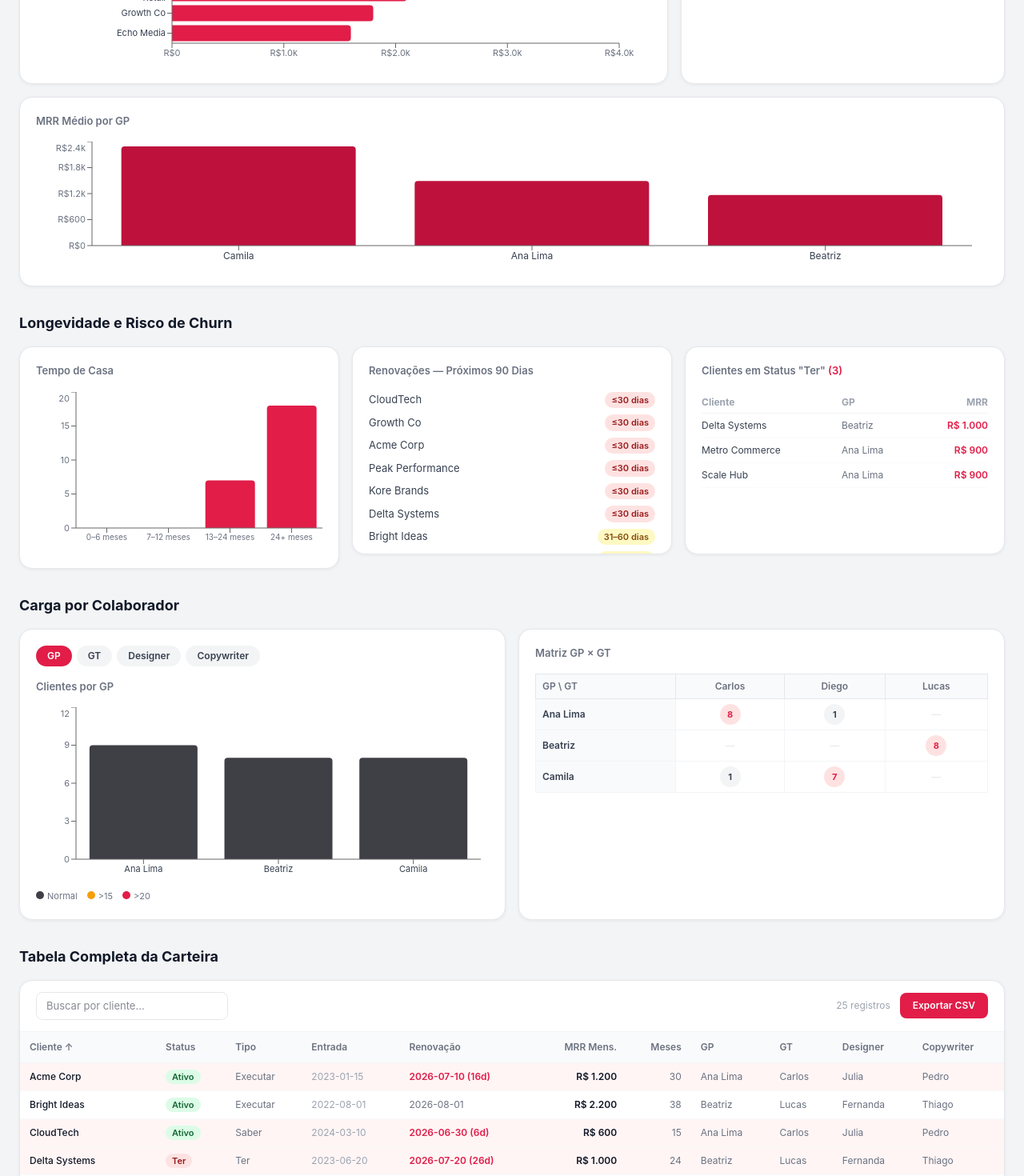
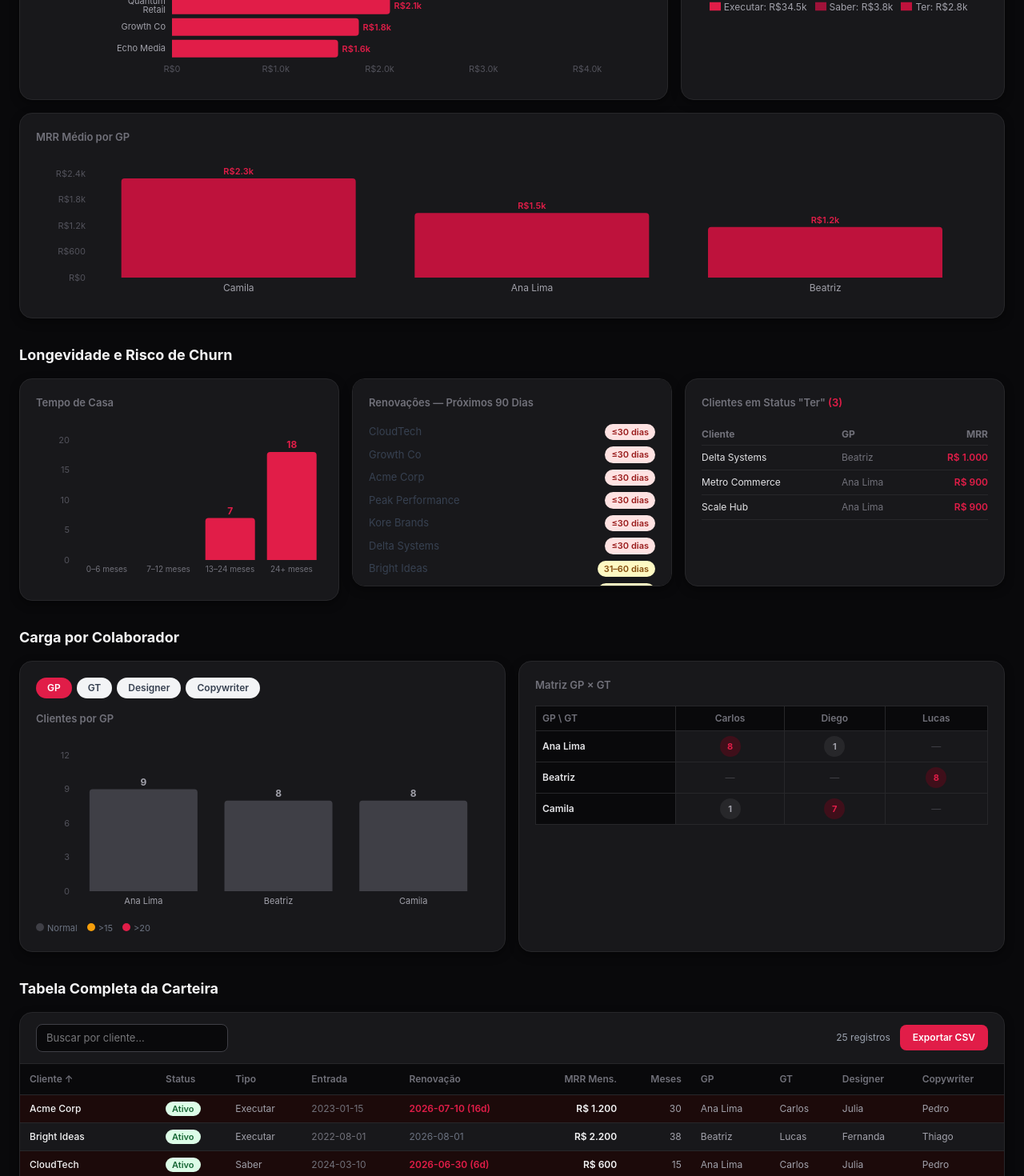
Before and after one commit to FVSilva/carteira-de-cliente, a React (Vite) app: page / in a window 1280 px wide. Shown: the part 700-2170 px from the top of the page at 80% size. Built offline with nearby package versions, Linux system fonts and the light colour scheme.

Commit message:
style: fundo preto total + rótulos de dados nos gráficos

```diff
--- a/src/App.jsx
+++ b/src/App.jsx
@@ -29,7 +29,7 @@ export default function App() {
   const filtered = useMemo(() => applyFilters(data, filters), [data, filters]);
 
   return (
-    <div style={{ minHeight: "100vh", background: "#f3f4f6" }}>
+    <div style={{ minHeight: "100vh", background: "#09090b" }}>
       {/* Header */}
       <header className="dash-header">
         <div style={{ maxWidth: 1536, margin: "0 auto", padding: "12px 24px", display: "flex", alignItems: "center", justifyContent: "space-between", gap: 16, flexWrap: "wrap" }}>
@@ -70,9 +70,9 @@ export default function App() {
 
       {/* Contador */}
       <div style={{ maxWidth: 1536, margin: "0 auto", padding: "10px 24px 0" }}>
-        <p style={{ margin: 0, fontSize: 12, color: "#9ca3af" }}>
-          Exibindo <strong style={{ color: "#374151" }}>{filtered.length}</strong> de{" "}
-          <strong style={{ color: "#374151" }}>{data.length}</strong> clientes
+        <p style={{ margin: 0, fontSize: 12, color: "#71717a" }}>
+          Exibindo <strong style={{ color: "#a1a1aa" }}>{filtered.length}</strong> de{" "}
+          <strong style={{ color: "#a1a1aa" }}>{data.length}</strong> clientes
         </p>
       </div>
 
--- a/src/components/Modulo2Financeiro.jsx
+++ b/src/components/Modulo2Financeiro.jsx
@@ -1,6 +1,6 @@
 import {
   BarChart, Bar, XAxis, YAxis, Tooltip, ResponsiveContainer,
-  PieChart, Pie, Cell, Legend,
+  PieChart, Pie, Cell, Legend, LabelList,
 } from "recharts";
 import { formatBRL, formatBRLShort } from "../utils/filters";
 
@@ -9,12 +9,25 @@ const REDS = ["#e11d48", "#9f1239", "#be123c", "#881337", "#fb7185"];
 function BRLTooltip({ active, payload, label }) {
   if (!active || !payload?.length) return null;
   return (
-    <div style={{ background: "#18181b", border: "1px solid #3f3f46", borderRadius: 8, padding: "8px 12px", fontSize: 12 }}>
+    <div style={{ background: "#09090b", border: "1px solid #3f3f46", borderRadius: 8, padding: "8px 12px", fontSize: 12 }}>
       <p style={{ margin: 0, fontWeight: 600, color: "#e4e4e7" }}>{label}</p>
       {payload.map((p) => (
         <p key={p.name} style={{ margin: 0, color: "#e11d48" }}>{formatBRL(p.value)}</p>
       ))}
     </div>
+  );
+}
+
+function PieLabel({ cx, cy, midAngle, innerRadius, outerRadius, percent, name }) {
+  if (percent < 0.05) return null;
+  const R = innerRadius + (outerRadius - innerRadius) * 0.5;
+  const rad = (Math.PI / 180) * midAngle;
+  const x = cx + R * Math.cos(-rad);
+  const y = cy + R * Math.sin(-rad);
+  return (
+    <text x={x} y={y} fill="#fff" textAnchor="middle" dominantBaseline="central" fontSize={11} fontWeight={600}>
+      {`${(percent * 100).toFixed(0)}%`}
+    </text>
   );
 }
 
@@ -31,7 +44,8 @@ export default function Modulo2Financeiro({ data }) {
   data.forEach((r) => {
     if (r.gp) { gpMap[r.gp] = (gpMap[r.gp] || 0) + r.mrrMensalidade; gpCount[r.gp] = (gpCount[r.gp] || 0) + 1; }
   });
-  const gpData = Object.entries(gpMap).map(([name, t]) => ({ name, mrrMedio: Math.round(t / gpCount[name]) }))
+  const gpData = Object.entries(gpMap)
+    .map(([name, t]) => ({ name, mrrMedio: Math.round(t / gpCount[name]) }))
     .sort((a, b) => b.mrrMedio - a.mrrMedio);
 
   return (
@@ -42,12 +56,14 @@ export default function Modulo2Financeiro({ data }) {
         {/* Top 10 */}
         <div className="module-card">
           <p className="section-title">Top 10 Clientes por MRR Mensalidade</p>
-          <ResponsiveContainer width="100%" height={280}>
-            <BarChart data={top10} layout="vertical" margin={{ left: 60, right: 40 }}>
-              <XAxis type="number" tickFormatter={formatBRLShort} tick={{ fontSize: 11, fill: "#6b7280" }} />
-              <YAxis type="category" dataKey="name" tick={{ fontSize: 11, fill: "#374151" }} width={110} />
+          <ResponsiveContainer width="100%" height={300}>
+            <BarChart data={top10} layout="vertical" margin={{ left: 60, right: 80 }}>
+              <XAxis type="number" tickFormatter={formatBRLShort} tick={{ fontSize: 11, fill: "#52525b" }} axisLine={false} tickLine={false} />
+              <YAxis type="category" dataKey="name" tick={{ fontSize: 11, fill: "#a1a1aa" }} width={110} axisLine={false} tickLine={false} />
               <Tooltip content={<BRLTooltip />} />
-              <Bar dataKey="mrr" fill="#e11d48" radius={[0, 4, 4, 0]} />
+              <Bar dataKey="mrr" fill="#e11d48" radius={[0, 4, 4, 0]}>
+                <LabelList dataKey="mrr" position="right" formatter={formatBRLShort} style={{ fill: "#e11d48", fontSize: 11, fontWeight: 600 }} />
+              </Bar>
             </BarChart>
           </ResponsiveContainer>
         </div>
@@ -55,13 +71,15 @@ export default function Modulo2Financeiro({ data }) {
         {/* Donut */}
         <div className="module-card">
           <p className="section-title">MRR por Tipo de Contrato</p>
-          <ResponsiveContainer width="100%" height={200}>
+          <ResponsiveContainer width="100%" height={220}>
             <PieChart>
-              <Pie data={donutData} cx="50%" cy="50%" innerRadius={50} outerRadius={80} dataKey="value" paddingAngle={3}>
+              <Pie data={donutData} cx="50%" cy="50%" innerRadius={50} outerRadius={85} dataKey="value" paddingAngle={3} labelLine={false} label={<PieLabel />}>
                 {donutData.map((_, i) => <Cell key={i} fill={REDS[i % REDS.length]} />)}
               </Pie>
-              <Tooltip formatter={(v) => [formatBRL(v), "MRR"]} />
-              <Legend formatter={(v, e) => `${v}: ${Math.round((e.payload.value / total) * 100)}%`} />
+              <Tooltip formatter={(v) => [formatBRL(v), "MRR"]} contentStyle={{ background: "#09090b", border: "1px solid #3f3f46", borderRadius: 8, fontSize: 12 }} />
+              <Legend formatter={(v, e) => (
+                <span style={{ color: "#a1a1aa", fontSize: 12 }}>{v}: {formatBRLShort(e.payload.value)}</span>
+              )} />
             </PieChart>
           </ResponsiveContainer>
         </div>
@@ -69,12 +87,14 @@ export default function Modulo2Financeiro({ data }) {
         {/* MRR médio por GP */}
         <div className="module-card" style={{ gridColumn: "1 / -1" }}>
           <p className="section-title">MRR Médio por GP</p>
-          <ResponsiveContainer width="100%" height={160}>
-            <BarChart data={gpData} margin={{ left: 10, right: 20 }}>
-              <XAxis dataKey="name" tick={{ fontSize: 12, fill: "#374151" }} />
-              <YAxis tickFormatter={formatBRLShort} tick={{ fontSize: 11, fill: "#6b7280" }} />
+          <ResponsiveContainer width="100%" height={180}>
+            <BarChart data={gpData} margin={{ left: 10, right: 20, top: 20 }}>
+              <XAxis dataKey="name" tick={{ fontSize: 12, fill: "#a1a1aa" }} axisLine={false} tickLine={false} />
+              <YAxis tickFormatter={formatBRLShort} tick={{ fontSize: 11, fill: "#52525b" }} axisLine={false} tickLine={false} />
               <Tooltip content={<BRLTooltip />} />
-              <Bar dataKey="mrrMedio" fill="#be123c" radius={[4, 4, 0, 0]} />
+              <Bar dataKey="mrrMedio" fill="#be123c" radius={[4, 4, 0, 0]}>
+                <LabelList dataKey="mrrMedio" position="top" formatter={formatBRLShort} style={{ fill: "#e11d48", fontSize: 11, fontWeight: 600 }} />
+              </Bar>
             </BarChart>
           </ResponsiveContainer>
         </div>
--- a/src/components/Modulo3Churn.jsx
+++ b/src/components/Modulo3Churn.jsx
@@ -1,4 +1,4 @@
-import { BarChart, Bar, XAxis, YAxis, Tooltip, ResponsiveContainer } from "recharts";
+import { BarChart, Bar, XAxis, YAxis, Tooltip, ResponsiveContainer, LabelList } from "recharts";
 import { longevidade, faixaLongevidade, diasParaRenovacao, corRenovacao, formatBRL } from "../utils/filters";
 
 const FAIXAS = ["0–6 meses", "7–12 meses", "13–24 meses", "24+ meses"];
@@ -31,11 +31,13 @@ export default function Modulo3Churn({ data }) {
         <div className="module-card">
           <p className="section-title">Tempo de Casa</p>
           <ResponsiveContainer width="100%" height={200}>
-            <BarChart data={histData} margin={{ left: -10 }}>
-              <XAxis dataKey="faixa" tick={{ fontSize: 10, fill: "#6b7280" }} />
-              <YAxis allowDecimals={false} tick={{ fontSize: 11, fill: "#6b7280" }} />
-              <Tooltip />
-              <Bar dataKey="qtd" fill="#e11d48" radius={[4, 4, 0, 0]} name="Clientes" />
+            <BarChart data={histData} margin={{ left: -10, top: 20 }}>
+              <XAxis dataKey="faixa" tick={{ fontSize: 10, fill: "#71717a" }} axisLine={false} tickLine={false} />
+              <YAxis allowDecimals={false} tick={{ fontSize: 11, fill: "#52525b" }} axisLine={false} tickLine={false} />
+              <Tooltip contentStyle={{ background: "#09090b", border: "1px solid #3f3f46", borderRadius: 8, fontSize: 12 }} />
+              <Bar dataKey="qtd" fill="#e11d48" radius={[4, 4, 0, 0]} name="Clientes">
+                <LabelList dataKey="qtd" position="top" style={{ fill: "#e11d48", fontSize: 12, fontWeight: 700 }} />
+              </Bar>
             </BarChart>
           </ResponsiveContainer>
         </div>
@@ -71,7 +73,7 @@ export default function Modulo3Churn({ data }) {
           ) : (
             <table style={{ width: "100%", fontSize: 12, borderCollapse: "collapse" }}>
               <thead>
-                <tr style={{ color: "#9ca3af", borderBottom: "1px solid #f3f4f6" }}>
+                <tr style={{ color: "#71717a", borderBottom: "1px solid #27272a" }}>
                   <th style={{ textAlign: "left", padding: "4px 0" }}>Cliente</th>
                   <th style={{ textAlign: "left", padding: "4px 0" }}>GP</th>
                   <th style={{ textAlign: "right", padding: "4px 0" }}>MRR</th>
@@ -79,9 +81,9 @@ export default function Modulo3Churn({ data }) {
               </thead>
               <tbody>
                 {emTer.map((r) => (
-                  <tr key={r.cliente} style={{ borderBottom: "1px solid #f9fafb" }}>
-                    <td style={{ padding: "6px 0", color: "#374151" }}>{r.cliente}</td>
-                    <td style={{ padding: "6px 0", color: "#6b7280" }}>{r.gp}</td>
+                  <tr key={r.cliente} style={{ borderBottom: "1px solid #27272a" }}>
+                    <td style={{ padding: "6px 0", color: "#e4e4e7" }}>{r.cliente}</td>
+                    <td style={{ padding: "6px 0", color: "#71717a" }}>{r.gp}</td>
                     <td style={{ padding: "6px 0", textAlign: "right", fontWeight: 600, color: "#e11d48" }}>{formatBRL(r.mrrMensalidade)}</td>
                   </tr>
                 ))}
--- a/src/components/Modulo4Carga.jsx
+++ b/src/components/Modulo4Carga.jsx
@@ -1,5 +1,5 @@
 import { useState } from "react";
-import { BarChart, Bar, XAxis, YAxis, Tooltip, ResponsiveContainer, Cell } from "recharts";
+import { BarChart, Bar, XAxis, YAxis, Tooltip, ResponsiveContainer, Cell, LabelList } from "recharts";
 
 const FUNCOES = ["gp", "gt", "designer", "copywriter"];
 const FUNCAO_LABEL = { gp: "GP", gt: "GT", designer: "Designer", copywriter: "Copywriter" };
@@ -53,12 +53,13 @@ export default function Modulo4Carga({ data }) {
           )}
 
           <ResponsiveContainer width="100%" height={220}>
-            <BarChart data={barData} margin={{ left: -10, right: 10 }}>
-              <XAxis dataKey="name" tick={{ fontSize: 11, fill: "#374151" }} />
-              <YAxis allowDecimals={false} tick={{ fontSize: 11, fill: "#6b7280" }} />
-              <Tooltip />
+            <BarChart data={barData} margin={{ left: -10, right: 10, top: 20 }}>
+              <XAxis dataKey="name" tick={{ fontSize: 11, fill: "#a1a1aa" }} axisLine={false} tickLine={false} />
+              <YAxis allowDecimals={false} tick={{ fontSize: 11, fill: "#52525b" }} axisLine={false} tickLine={false} />
+              <Tooltip contentStyle={{ background: "#09090b", border: "1px solid #3f3f46", borderRadius: 8, fontSize: 12 }} />
               <Bar dataKey="clientes" radius={[4, 4, 0, 0]} name="Clientes">
                 {barData.map((e, i) => <Cell key={i} fill={getColor(e.clientes)} />)}
+                <LabelList dataKey="clientes" position="top" style={{ fill: "#a1a1aa", fontSize: 12, fontWeight: 700 }} />
               </Bar>
             </BarChart>
           </ResponsiveContainer>
@@ -76,25 +77,25 @@ export default function Modulo4Carga({ data }) {
           <table style={{ fontSize: 12, borderCollapse: "collapse", width: "100%" }}>
             <thead>
               <tr>
-                <th style={{ padding: "6px 8px", background: "#f9fafb", border: "1px solid #e5e7eb", textAlign: "left", color: "#6b7280", fontWeight: 600 }}>GP \ GT</th>
+                <th style={{ padding: "6px 8px", background: "#09090b", border: "1px solid #27272a", textAlign: "left", color: "#71717a", fontWeight: 600 }}>GP \ GT</th>
                 {gtSet.map((gt) => (
-                  <th key={gt} style={{ padding: "6px 8px", background: "#f9fafb", border: "1px solid #e5e7eb", textAlign: "center", color: "#6b7280", fontWeight: 600, whiteSpace: "nowrap" }}>{gt}</th>
+                  <th key={gt} style={{ padding: "6px 8px", background: "#09090b", border: "1px solid #27272a", textAlign: "center", color: "#71717a", fontWeight: 600, whiteSpace: "nowrap" }}>{gt}</th>
                 ))}
               </tr>
             </thead>
             <tbody>
               {gpSet.map((gp) => (
                 <tr key={gp}>
-                  <td style={{ padding: "6px 8px", border: "1px solid #f3f4f6", fontWeight: 600, color: "#374151", background: "#f9fafb", whiteSpace: "nowrap" }}>{gp}</td>
+                  <td style={{ padding: "6px 8px", border: "1px solid #27272a", fontWeight: 600, color: "#e4e4e7", background: "#09090b", whiteSpace: "nowrap" }}>{gp}</td>
                   {gtSet.map((gt) => {
                     const val = matriz[`${gp}|${gt}`] || 0;
                     return (
-                      <td key={gt} style={{ padding: "6px 8px", border: "1px solid #f3f4f6", textAlign: "center" }}>
+                      <td key={gt} style={{ padding: "6px 8px", border: "1px solid #27272a", textAlign: "center" }}>
                         {val > 0 ? (
-                          <span style={{ display: "inline-flex", alignItems: "center", justifyContent: "center", width: 26, height: 26, borderRadius: "50%", background: val > 5 ? "#fee2e2" : "#f3f4f6", color: val > 5 ? "#e11d48" : "#374151", fontSize: 11, fontWeight: 700 }}>
+                          <span style={{ display: "inline-flex", alignItems: "center", justifyContent: "center", width: 26, height: 26, borderRadius: "50%", background: val > 5 ? "#3f0f1a" : "#27272a", color: val > 5 ? "#e11d48" : "#a1a1aa", fontSize: 11, fontWeight: 700 }}>
                             {val}
                           </span>
-                        ) : <span style={{ color: "#e5e7eb" }}>—</span>}
+                        ) : <span style={{ color: "#3f3f46" }}>—</span>}
                       </td>
                     );
                   })}
--- a/src/components/Modulo5Tabela.jsx
+++ b/src/components/Modulo5Tabela.jsx
@@ -53,13 +53,13 @@ export default function Modulo5Tabela({ data }) {
     <section>
       <h2 className="module-title">Tabela Completa da Carteira</h2>
       <div className="module-card" style={{ padding: 0, overflow: "hidden" }}>
-        <div style={{ display: "flex", alignItems: "center", justifyContent: "space-between", gap: 12, padding: "14px 20px", borderBottom: "1px solid #f3f4f6" }}>
+        <div style={{ display: "flex", alignItems: "center", justifyContent: "space-between", gap: 12, padding: "14px 20px", borderBottom: "1px solid #27272a" }}>
           <input
             type="text"
             placeholder="Buscar por cliente..."
             value={busca}
             onChange={(e) => setBusca(e.target.value)}
-            style={{ padding: "7px 12px", fontSize: 13, border: "1px solid #e5e7eb", borderRadius: 8, width: 240, outline: "none" }}
+            style={{ padding: "7px 12px", fontSize: 13, border: "1px solid #3f3f46", borderRadius: 8, width: 240, outline: "none", background: "#09090b", color: "#e4e4e7" }}
           />
           <div style={{ display: "flex", alignItems: "center", gap: 12 }}>
             <span style={{ fontSize: 12, color: "#9ca3af" }}>{rows.length} registros</span>
@@ -73,10 +73,10 @@ export default function Modulo5Tabela({ data }) {
         <div style={{ overflowX: "auto" }}>
           <table style={{ width: "100%", fontSize: 12, borderCollapse: "collapse" }}>
             <thead>
-              <tr style={{ background: "#f9fafb", borderBottom: "1px solid #f3f4f6" }}>
+              <tr style={{ background: "#09090b", borderBottom: "1px solid #27272a" }}>
                 {COLS.map((c) => (
                   <th key={c.key} onClick={() => handleSort(c.key)}
-                    style={{ padding: "10px 12px", textAlign: c.numeric ? "right" : "left", color: "#6b7280", fontWeight: 600, cursor: "pointer", whiteSpace: "nowrap", userSelect: "none" }}>
+                    style={{ padding: "10px 12px", textAlign: c.numeric ? "right" : "left", color: "#71717a", fontWeight: 600, cursor: "pointer", whiteSpace: "nowrap", userSelect: "none" }}>
                     {c.label}{sortKey === c.key ? (sortAsc ? " ↑" : " ↓") : ""}
                   </th>
                 ))}
@@ -87,20 +87,20 @@ export default function Modulo5Tabela({ data }) {
                 const dias = diasParaRenovacao(r.dataRenovacao);
                 const urgente = dias >= 0 && dias <= 30;
                 return (
-                  <tr key={r.cliente + i} style={{ borderBottom: "1px solid #f9fafb", background: urgente ? "#fff5f5" : "transparent" }}>
-                    <td style={{ padding: "8px 12px", fontWeight: 500, color: "#111827" }}>{r.cliente}</td>
+                  <tr key={r.cliente + i} style={{ borderBottom: "1px solid #27272a", background: urgente ? "#1c0a0a" : "transparent" }}>
+                    <td style={{ padding: "8px 12px", fontWeight: 500, color: "#f4f4f5" }}>{r.cliente}</td>
                     <td style={{ padding: "8px 12px" }}>{statusBadge(r.status)}</td>
-                    <td style={{ padding: "8px 12px", color: "#6b7280" }}>{r.tipoContrato}</td>
-                    <td style={{ padding: "8px 12px", color: "#9ca3af", whiteSpace: "nowrap" }}>{r.dataEntrada}</td>
+                    <td style={{ padding: "8px 12px", color: "#a1a1aa" }}>{r.tipoContrato}</td>
+                    <td style={{ padding: "8px 12px", color: "#71717a", whiteSpace: "nowrap" }}>{r.dataEntrada}</td>
                     <td style={{ padding: "8px 12px", whiteSpace: "nowrap", fontWeight: urgente ? 600 : 400, color: urgente ? "#e11d48" : "#6b7280" }}>
                       {r.dataRenovacao}{urgente && ` (${dias}d)`}
                     </td>
-                    <td style={{ padding: "8px 12px", textAlign: "right", fontWeight: 600, color: "#111827" }}>{formatBRL(r.mrrMensalidade)}</td>
-                    <td style={{ padding: "8px 12px", textAlign: "right", color: "#6b7280" }}>{r.nMeses}</td>
-                    <td style={{ padding: "8px 12px", color: "#6b7280" }}>{r.gp}</td>
-                    <td style={{ padding: "8px 12px", color: "#6b7280" }}>{r.gt}</td>
-                    <td style={{ padding: "8px 12px", color: "#6b7280" }}>{r.designer}</td>
-                    <td style={{ padding: "8px 12px", color: "#6b7280" }}>{r.copywriter}</td>
+                    <td style={{ padding: "8px 12px", textAlign: "right", fontWeight: 600, color: "#f4f4f5" }}>{formatBRL(r.mrrMensalidade)}</td>
+                    <td style={{ padding: "8px 12px", textAlign: "right", color: "#a1a1aa" }}>{r.nMeses}</td>
+                    <td style={{ padding: "8px 12px", color: "#a1a1aa" }}>{r.gp}</td>
+                    <td style={{ padding: "8px 12px", color: "#a1a1aa" }}>{r.gt}</td>
+                    <td style={{ padding: "8px 12px", color: "#a1a1aa" }}>{r.designer}</td>
+                    <td style={{ padding: "8px 12px", color: "#a1a1aa" }}>{r.copywriter}</td>
                   </tr>
                 );
               })}
--- a/src/index.css
+++ b/src/index.css
@@ -118,24 +118,24 @@ body {
 .kpi-card.accent { border-left: 4px solid var(--color-brand); }
 
 .module-card {
-  background: #fff;
+  background: #18181b;
   border-radius: 16px;
   padding: 20px;
-  border: 1px solid #e5e7eb;
-  box-shadow: 0 1px 4px rgba(0,0,0,0.06);
+  border: 1px solid #27272a;
+  box-shadow: 0 4px 12px rgba(0,0,0,0.4);
 }
 
 .module-title {
   font-size: 18px;
   font-weight: 700;
-  color: #111827;
+  color: #f4f4f5;
   margin-bottom: 16px;
 }
 
 .section-title {
   font-size: 13px;
   font-weight: 600;
-  color: #6b7280;
+  color: #71717a;
   margin-bottom: 16px;
 }
 
```
